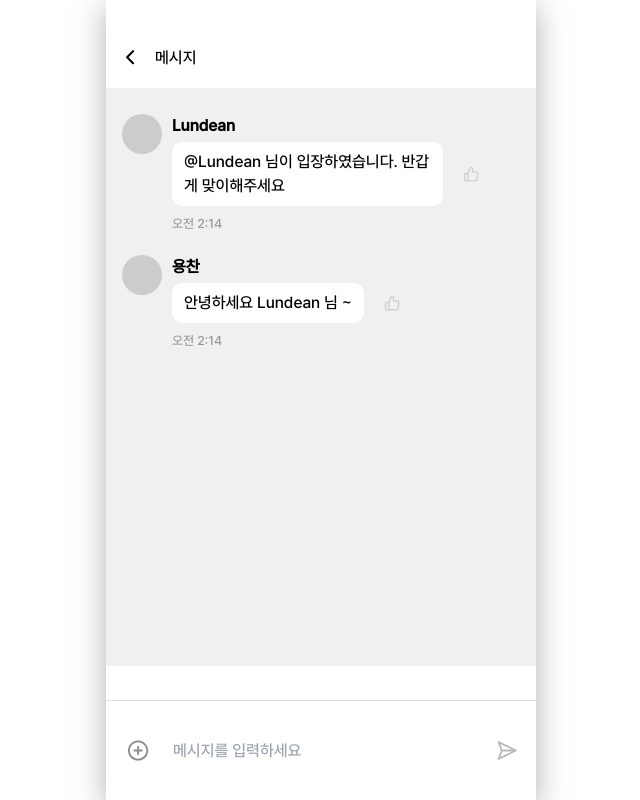
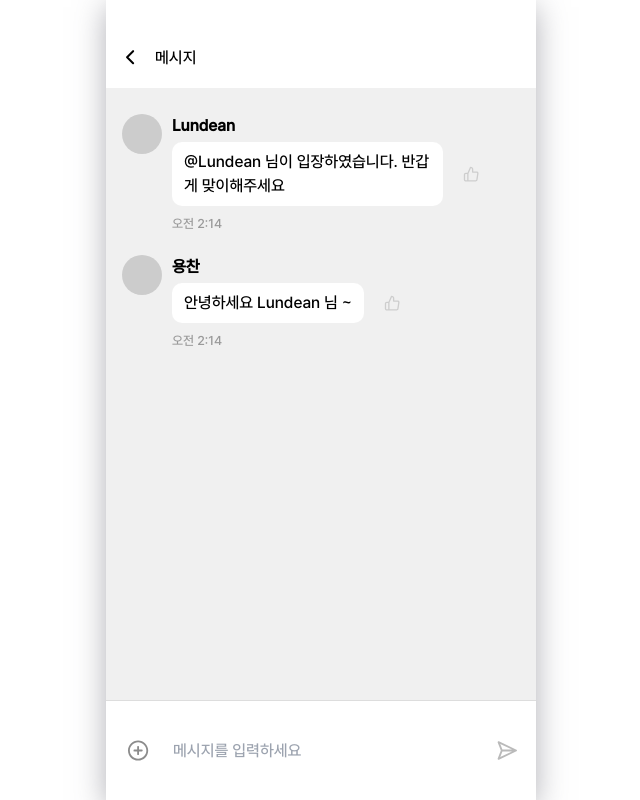
Before and after one commit to GDSC-CheckMate/GOFE_FrontEnd, a React (Create React App) app: page /mypage/message in a window 1280 px wide. Shown: the whole page, without its empty margins (319-959 px from the left). Built offline with nearby package versions, Linux system fonts and the light colour scheme; no server answers.

Commit message:
#67 css 추가 수정
메시지 부분

```diff
--- a/src/page/mypage/components/message/MessageChat.jsx
+++ b/src/page/mypage/components/message/MessageChat.jsx
@@ -91,12 +91,13 @@ const MessageChat = () => {
 
   // group-chat-message 클래스 추가
   return (
-    <div
-      className={`group-chat ${
-        messages.length > 0 ? "group-chat-message-container" : ""
-      }`}
-    >
-      <div className="group-chat-content" ref={chatContentRef}>
+    <div className="group-chat">
+      <div
+        className={`group-chat-content ${
+          messages.length > 0 ? "group-chat-message-content" : ""
+        }`}
+        ref={chatContentRef}
+      >
         {messages.map((msg, index) => (
           <div key={index} className={`group-chat-message ${msg.sender}`}>
             {msg.sender === "other" && <div className="profile-pic"></div>}
--- a/src/scss/page/_community.scss
+++ b/src/scss/page/_community.scss
@@ -1337,9 +1337,9 @@
   height: calc(
     100vh - 222px
   ); // 전체 높이를 뷰포트 높이로 설정, 헤더 높이와 여유 공간 고려
-  background-color: #ffffff;
-  &.group-chat-message-container {
-    height: calc(100vh - 180px);
+
+  @media screen and (max-height: 982px) {
+    height: calc(100vh - 170px);
   }
 
   .group-chat-content {
@@ -1356,6 +1356,10 @@
     box-sizing: border-box;
     scrollbar-width: none;
     -ms-overflow-style: none;
+
+    &.group-chat-message-content {
+      max-height: calc(100vh - 180px);
+    }
   }
 
   .group-chat-content::-webkit-scrollbar {
```
